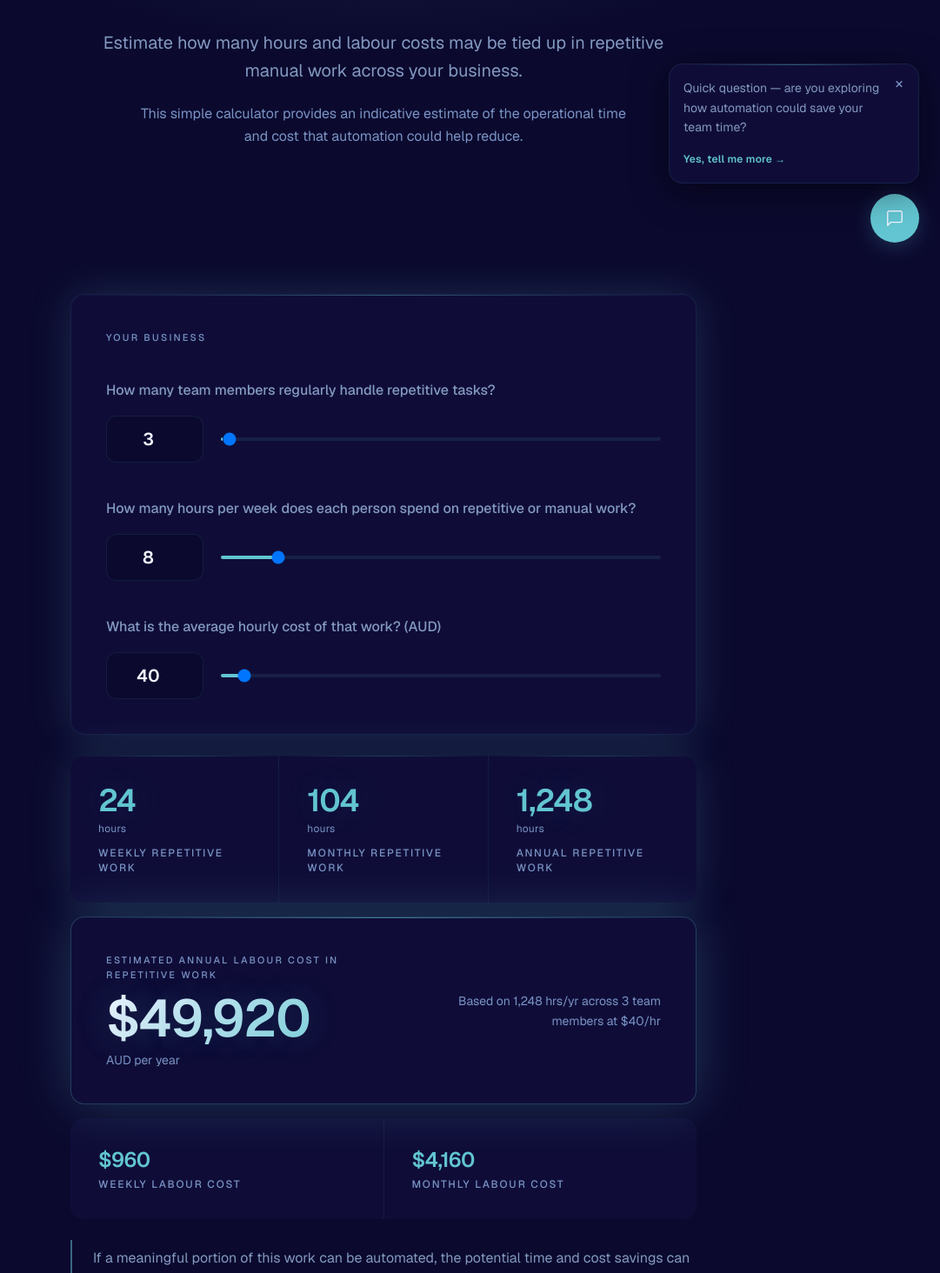
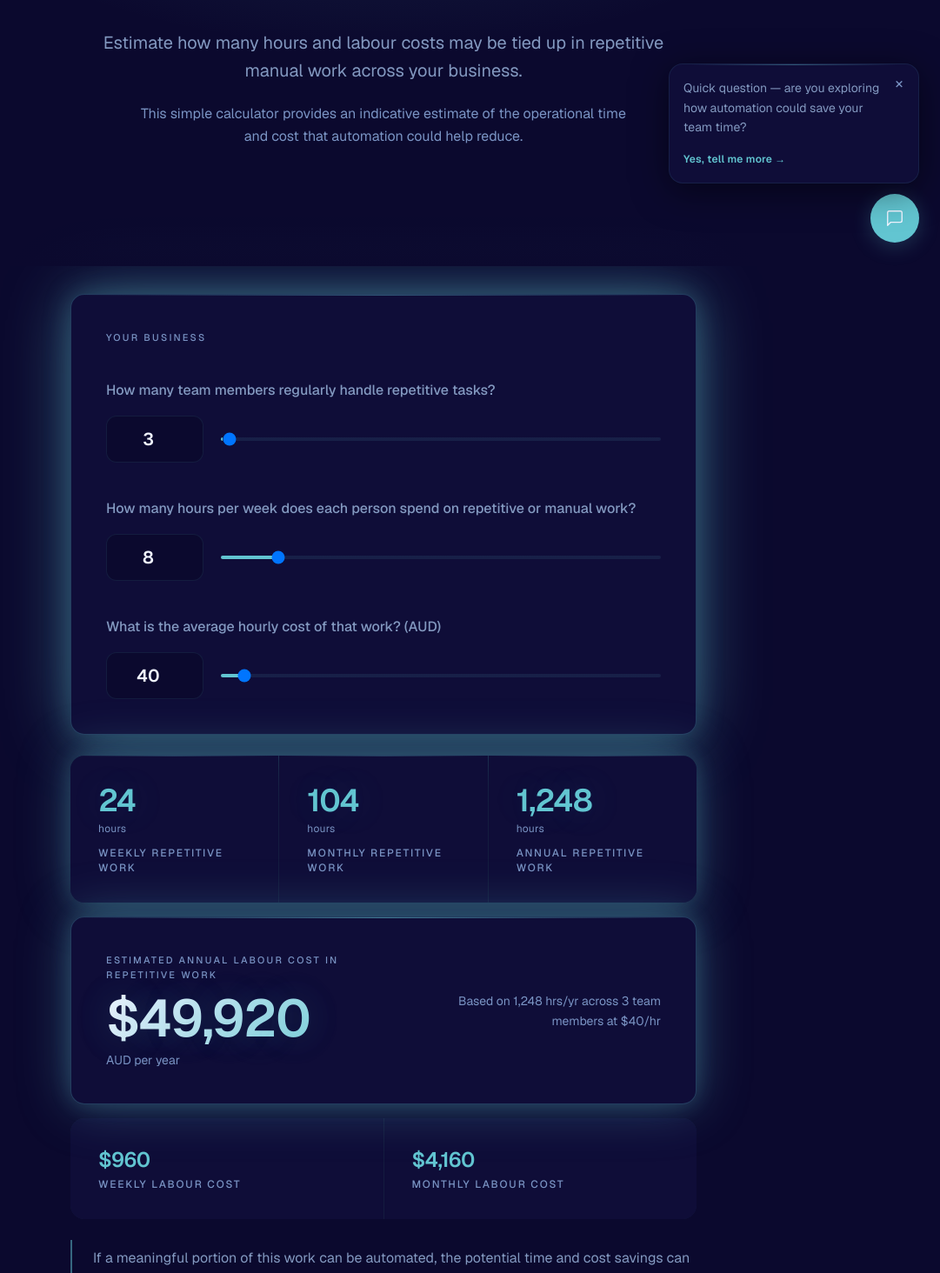
Before and after one commit to sg-satoshi/saabai-site, a Next.js app: page /calculator in a window 1280 px wide. Shown: the part 497-1961 px from the top of the page at 87% size, without its empty margins (199-1280 px from the left). Built offline with nearby package versions, Linux system fonts and the light colour scheme.

Commit message:
Strengthen calculator box glow — brighter teal shadow on all cards

```diff
--- a/app/calculator/page.tsx
+++ b/app/calculator/page.tsx
@@ -107,7 +107,7 @@ export default function Calculator() {
       <section className="py-8 px-6 max-w-3xl mx-auto">
 
         {/* Inputs */}
-        <div className="bg-saabai-surface border border-saabai-border rounded-2xl overflow-hidden mb-6 shadow-[0_0_48px_var(--saabai-glow-mid)]">
+        <div className="bg-saabai-surface border border-saabai-border-accent rounded-2xl overflow-hidden mb-6" style={{ boxShadow: "0 0 80px rgba(98,197,209,0.45), 0 0 32px rgba(98,197,209,0.25)" }}>
           {/* Card top accent */}
           <div className="h-px bg-gradient-to-r from-transparent via-saabai-teal/40 to-transparent" />
 
@@ -161,7 +161,7 @@ export default function Calculator() {
         <div className="flex flex-col gap-4">
 
           {/* Time results */}
-          <div className="grid grid-cols-3 gap-px bg-saabai-border rounded-2xl overflow-hidden shadow-[0_0_48px_var(--saabai-glow-mid)]">
+          <div className="grid grid-cols-3 gap-px bg-saabai-border rounded-2xl overflow-hidden" style={{ boxShadow: "0 0 60px rgba(98,197,209,0.35), 0 0 24px rgba(98,197,209,0.2)" }}>
             {timeResults.map(({ label, value, unit }) => (
               <div key={label} className="bg-saabai-surface p-8 relative">
                 <div className="h-px absolute top-0 left-0 right-0 bg-gradient-to-r from-transparent via-saabai-teal/25 to-transparent" />
@@ -177,7 +177,7 @@ export default function Calculator() {
           </div>
 
           {/* Annual cost — hero result */}
-          <div className="bg-saabai-surface border border-saabai-border-accent rounded-2xl overflow-hidden relative shadow-[0_0_60px_var(--saabai-glow-strong)]">
+          <div className="bg-saabai-surface border border-saabai-border-accent rounded-2xl overflow-hidden relative" style={{ boxShadow: "0 0 60px rgba(98,197,209,0.35), 0 0 24px rgba(98,197,209,0.2)" }}>
             <div className="h-px bg-gradient-to-r from-transparent via-saabai-teal/60 to-transparent" />
             <div className="p-10 flex flex-col md:flex-row md:items-center md:justify-between gap-6">
               <div>
--- a/app/components/CalculatorSection.tsx
+++ b/app/components/CalculatorSection.tsx
@@ -62,7 +62,7 @@ export default function CalculatorSection() {
         Adjust the sliders to estimate the hidden labour cost of repetitive work across your team.
       </p>
 
-      <div className="grid md:grid-cols-2 gap-px bg-saabai-border rounded-2xl overflow-hidden shadow-[0_0_60px_var(--saabai-glow-mid)]">
+      <div className="grid md:grid-cols-2 gap-px bg-saabai-border rounded-2xl overflow-hidden" style={{ boxShadow: "0 0 80px rgba(98,197,209,0.45), 0 0 32px rgba(98,197,209,0.25)" }}>
 
         {/* Left — Inputs */}
         <div className="bg-saabai-surface p-10 flex flex-col gap-9">
```
